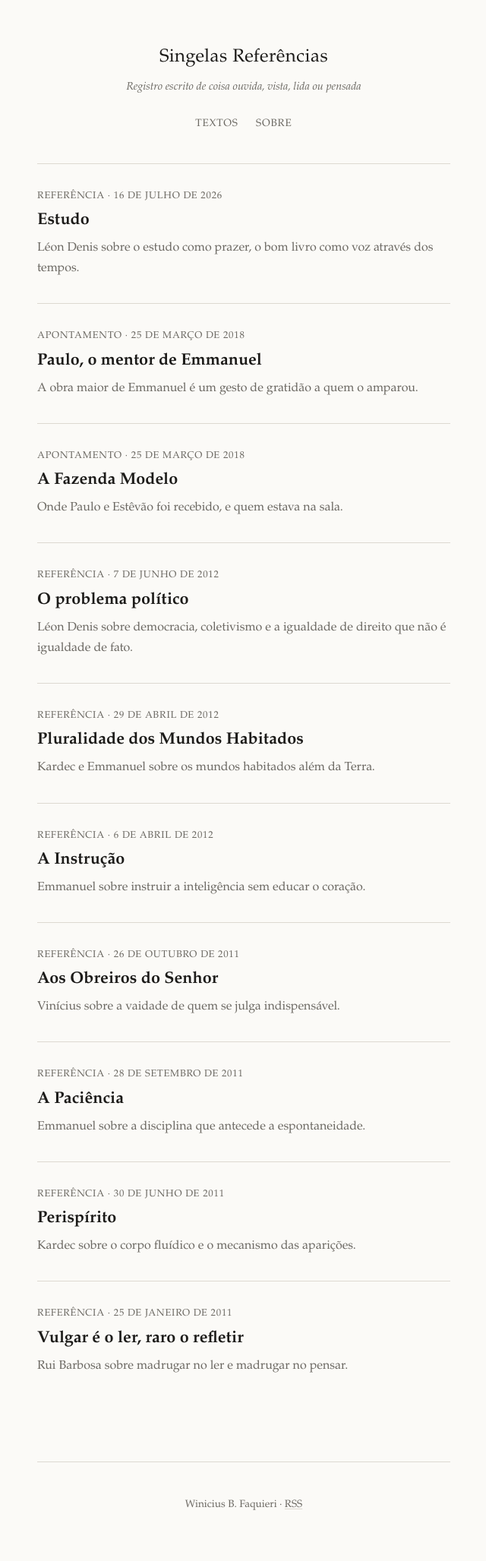
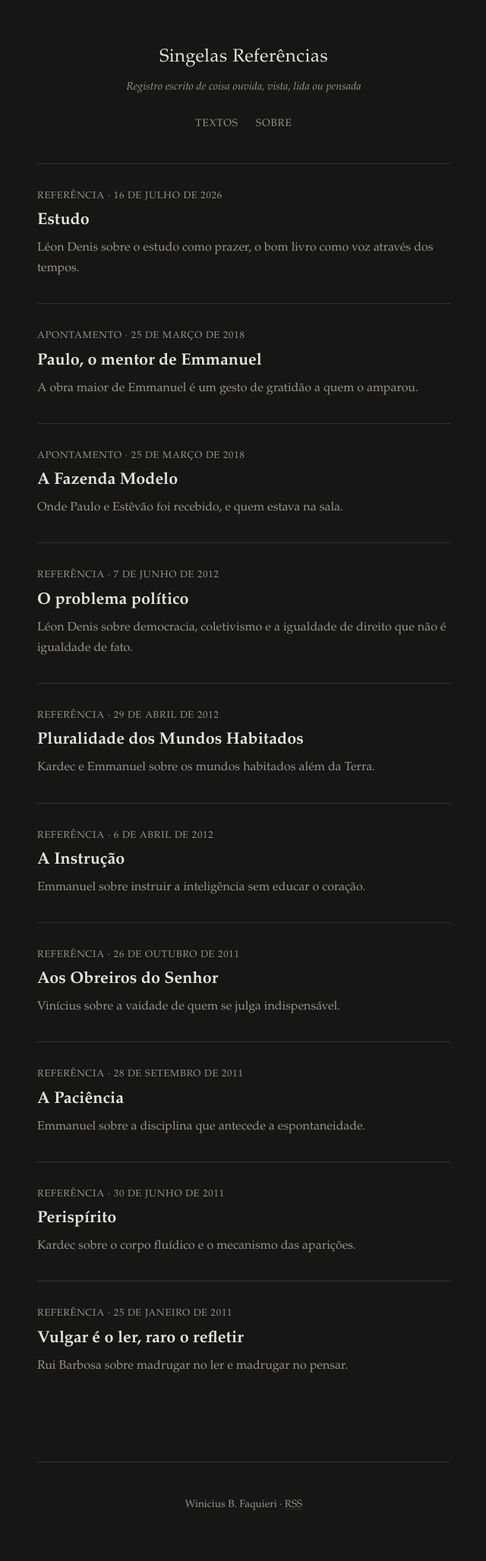
Before and after one commit to wfaquieri/singelas-referencias, a Jekyll site: the page built from index.html, in a window 1280 px wide. Shown: the whole page at 76% size, without its empty margins (319-959 px from the left). Built offline with Jekyll 4.4.1, drawn with Linux system fonts in a browser that asks for light colours.

Commit message:
Fixa o tema escuro
A paleta escura sai do prefers-color-scheme e passa a ser a unica.
Acrescenta color-scheme: dark, para que barra de rolagem e controles
do navegador acompanhem, e theme-color, para a barra do navegador no
celular.

```diff
--- a/_layouts/default.html
+++ b/_layouts/default.html
@@ -3,6 +3,7 @@
 <head>
 <meta charset="utf-8">
 <meta name="viewport" content="width=device-width, initial-scale=1">
+<meta name="theme-color" content="#171614">
 <title>{% if page.title %}{{ page.title }} · {{ site.title }}{% else %}{{ site.title }}{% endif %}</title>
 <meta name="description" content="{{ page.description | default: site.tagline }}">
 <meta property="og:site_name" content="{{ site.title }}">
--- a/assets/css/style.css
+++ b/assets/css/style.css
@@ -1,20 +1,11 @@
 :root {
-  --texto: #1c1b19;
-  --suave: #6b6862;
-  --tenue: #ddd9d1;
-  --fundo: #fbfaf7;
-  --realce: #7a3b2e;
+  color-scheme: dark;
+  --texto: #e6e3dc;
+  --suave: #98938a;
+  --tenue: #35332e;
+  --fundo: #171614;
+  --realce: #d08c78;
   --medida: 34rem;
-}
-
-@media (prefers-color-scheme: dark) {
-  :root {
-    --texto: #e6e3dc;
-    --suave: #98938a;
-    --tenue: #35332e;
-    --fundo: #171614;
-    --realce: #d08c78;
-  }
 }
 
 *, *::before, *::after { box-sizing: border-box; }
```
